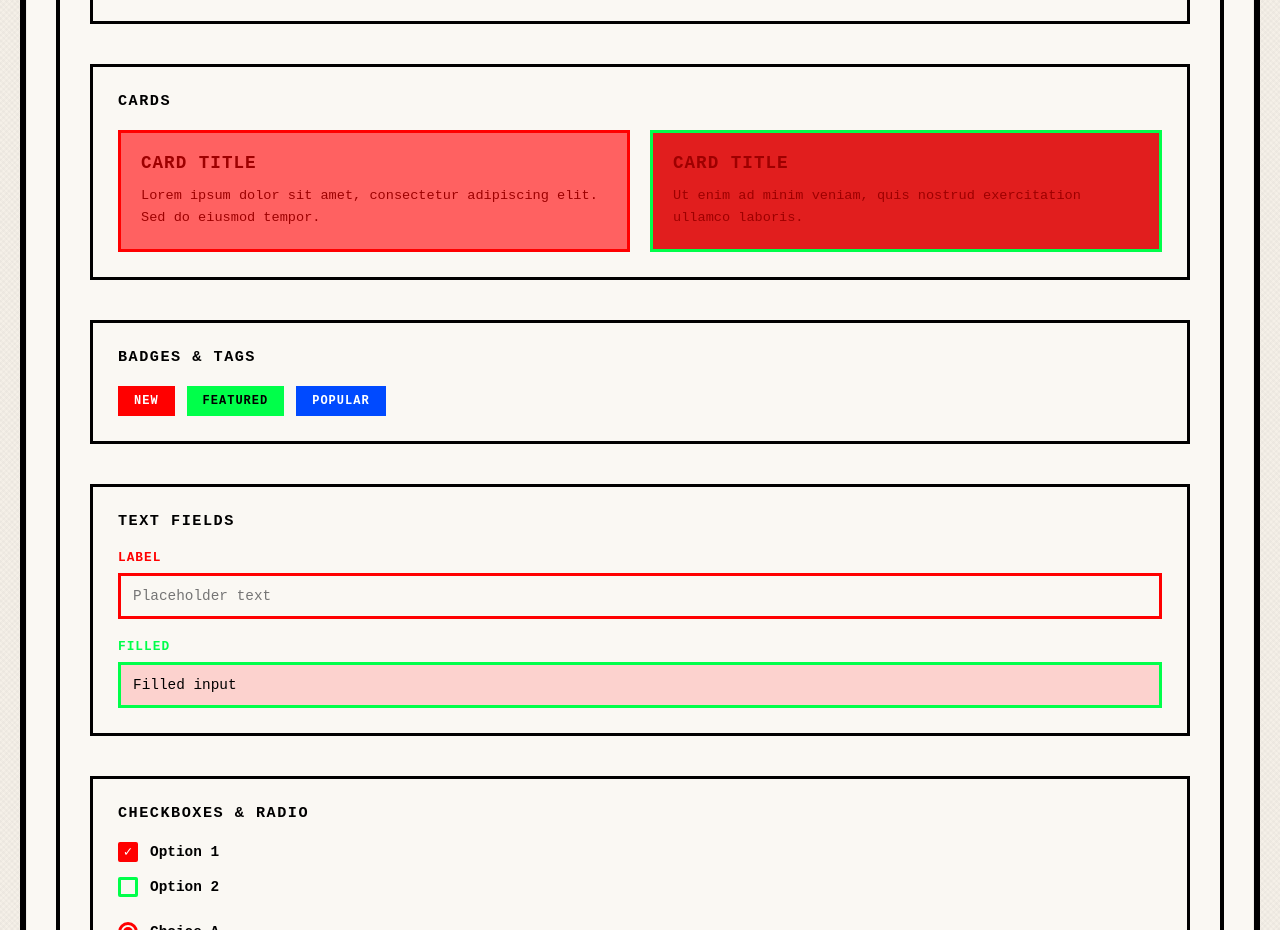
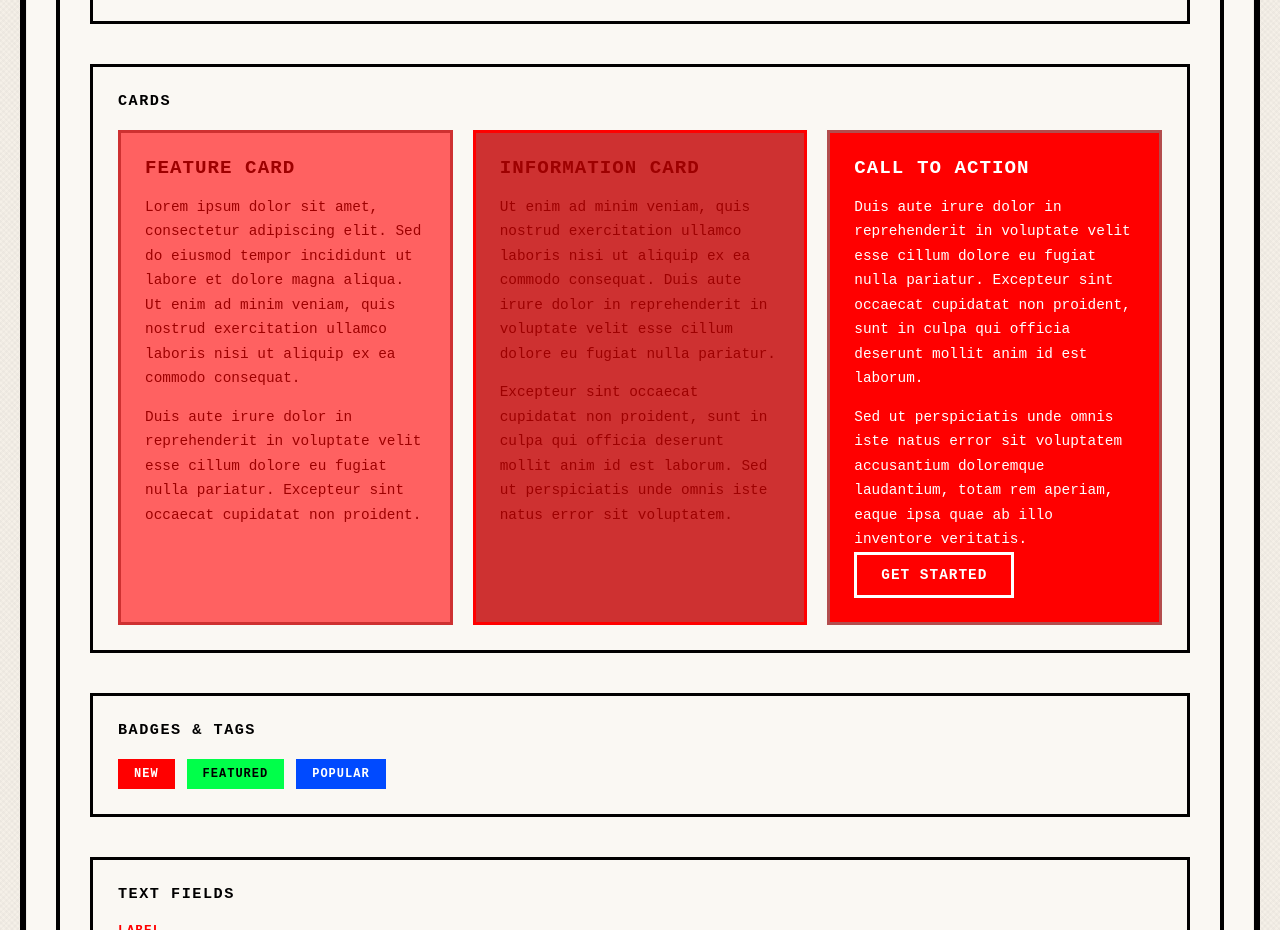
Before and after one commit to sklarow/brutalist-color-pallete, a plain HTML site: page index.html in a window 1280 px wide. Shown: the part 2820-3750 px from the top of the page. Drawn offline with Linux system fonts and the light colour scheme.

Commit message:
Improve card components: add third card, more content, CTA button, and harmonious color combinations

```diff
--- a/index.html
+++ b/index.html
@@ -234,12 +234,20 @@
                         <h4 class="component-group-title">Cards</h4>
                         <div class="cards-demo">
                             <div class="demo-card" id="demoCard1">
-                                <h5 class="card-title" id="cardTitle1">Card Title</h5>
-                                <p class="card-text" id="cardText1">Lorem ipsum dolor sit amet, consectetur adipiscing elit. Sed do eiusmod tempor.</p>
+                                <h5 class="card-title" id="cardTitle1">Feature Card</h5>
+                                <p class="card-text" id="cardText1">Lorem ipsum dolor sit amet, consectetur adipiscing elit. Sed do eiusmod tempor incididunt ut labore et dolore magna aliqua. Ut enim ad minim veniam, quis nostrud exercitation ullamco laboris nisi ut aliquip ex ea commodo consequat.</p>
+                                <p class="card-text" id="cardText1b">Duis aute irure dolor in reprehenderit in voluptate velit esse cillum dolore eu fugiat nulla pariatur. Excepteur sint occaecat cupidatat non proident.</p>
                             </div>
                             <div class="demo-card" id="demoCard2">
-                                <h5 class="card-title" id="cardTitle2">Card Title</h5>
-                                <p class="card-text" id="cardText2">Ut enim ad minim veniam, quis nostrud exercitation ullamco laboris.</p>
+                                <h5 class="card-title" id="cardTitle2">Information Card</h5>
+                                <p class="card-text" id="cardText2">Ut enim ad minim veniam, quis nostrud exercitation ullamco laboris nisi ut aliquip ex ea commodo consequat. Duis aute irure dolor in reprehenderit in voluptate velit esse cillum dolore eu fugiat nulla pariatur.</p>
+                                <p class="card-text" id="cardText2b">Excepteur sint occaecat cupidatat non proident, sunt in culpa qui officia deserunt mollit anim id est laborum. Sed ut perspiciatis unde omnis iste natus error sit voluptatem.</p>
+                            </div>
+                            <div class="demo-card" id="demoCard3">
+                                <h5 class="card-title" id="cardTitle3">Call to Action</h5>
+                                <p class="card-text" id="cardText3">Duis aute irure dolor in reprehenderit in voluptate velit esse cillum dolore eu fugiat nulla pariatur. Excepteur sint occaecat cupidatat non proident, sunt in culpa qui officia deserunt mollit anim id est laborum.</p>
+                                <p class="card-text" id="cardText3b">Sed ut perspiciatis unde omnis iste natus error sit voluptatem accusantium doloremque laudantium, totam rem aperiam, eaque ipsa quae ab illo inventore veritatis.</p>
+                                <button class="card-button" id="cardButton">Get Started</button>
                             </div>
                         </div>
                     </div>
--- a/script.js
+++ b/script.js
@@ -410,39 +410,91 @@ function updateShowcase(palette) {
         }
     }
 
-    // Cards
+    // Cards - Using harmonious monochromatic and desaturated combinations
+    // Card 1: Very light background with subtle desaturated border
     const demoCard1 = document.getElementById('demoCard1');
     if (demoCard1) {
         demoCard1.style.backgroundColor = palette.color9;
-        demoCard1.style.borderColor = palette.color1;
+        demoCard1.style.borderColor = palette.color7;
     }
 
     const cardTitle1 = document.getElementById('cardTitle1');
     if (cardTitle1) {
-        // Use darkened color for better contrast on light background
         cardTitle1.style.color = palette.color10;
     }
 
     const cardText1 = document.getElementById('cardText1');
-    if (cardText1) {
-        cardText1.style.color = palette.color10;
-    }
+    const cardText1b = document.getElementById('cardText1b');
+    if (cardText1) cardText1.style.color = palette.color10;
+    if (cardText1b) cardText1b.style.color = palette.color10;
 
+    // Card 2: Medium desaturated background with base color border
     const demoCard2 = document.getElementById('demoCard2');
     if (demoCard2) {
-        demoCard2.style.backgroundColor = palette.color8;
-        demoCard2.style.borderColor = palette.color2;
+        demoCard2.style.backgroundColor = palette.color7;
+        demoCard2.style.borderColor = palette.color1;
     }
 
     const cardTitle2 = document.getElementById('cardTitle2');
     if (cardTitle2) {
-        // Use darkened color for better contrast on light background
         cardTitle2.style.color = palette.color10;
     }
 
     const cardText2 = document.getElementById('cardText2');
-    if (cardText2) {
-        cardText2.style.color = palette.color10;
+    const cardText2b = document.getElementById('cardText2b');
+    if (cardText2) cardText2.style.color = palette.color10;
+    if (cardText2b) cardText2b.style.color = palette.color10;
+
+    // Card 3: Base color background with desaturated border
+    const demoCard3 = document.getElementById('demoCard3');
+    if (demoCard3) {
+        demoCard3.style.backgroundColor = palette.color1;
+        demoCard3.style.borderColor = palette.color3;
+    }
+
+    // Determine text color based on background brightness
+    const cardTitle3 = document.getElementById('cardTitle3');
+    const cardText3 = document.getElementById('cardText3');
+    const cardText3b = document.getElementById('cardText3b');
+    if (cardTitle3 && cardText3) {
+        const rgb = hexToRgb(palette.color1);
+        const brightness = (rgb.r * 299 + rgb.g * 587 + rgb.b * 114) / 1000;
+        const textColor = brightness > 128 ? palette.color10 : '#ffffff';
+        cardTitle3.style.color = textColor;
+        cardText3.style.color = textColor;
+        if (cardText3b) cardText3b.style.color = textColor;
+    }
+
+    // Card button styling
+    const cardButton = document.getElementById('cardButton');
+    if (cardButton) {
+        const rgb = hexToRgb(palette.color1);
+        const brightness = (rgb.r * 299 + rgb.g * 587 + rgb.b * 114) / 1000;
+        if (brightness > 128) {
+            // Light background - use dark border and text
+            cardButton.style.borderColor = palette.color10;
+            cardButton.style.color = palette.color10;
+            cardButton.onmouseenter = function() {
+                this.style.backgroundColor = palette.color10;
+                this.style.color = '#ffffff';
+            };
+            cardButton.onmouseleave = function() {
+                this.style.backgroundColor = 'transparent';
+                this.style.color = palette.color10;
+            };
+        } else {
+            // Dark background - use light border and text
+            cardButton.style.borderColor = '#ffffff';
+            cardButton.style.color = '#ffffff';
+            cardButton.onmouseenter = function() {
+                this.style.backgroundColor = '#ffffff';
+                this.style.color = palette.color1;
+            };
+            cardButton.onmouseleave = function() {
+                this.style.backgroundColor = 'transparent';
+                this.style.color = '#ffffff';
+            };
+        }
     }
 
     // Badges
--- a/styles.css
+++ b/styles.css
@@ -715,29 +715,51 @@ body.dark-mode .hex-input {
 
 .cards-demo {
     display: grid;
-    grid-template-columns: repeat(auto-fit, minmax(250px, 1fr));
+    grid-template-columns: repeat(auto-fit, minmax(280px, 1fr));
     gap: 20px;
 }
 
 .demo-card {
     border: 3px solid #000;
-    padding: 20px;
+    padding: 24px;
+    min-height: 320px;
+    display: flex;
+    flex-direction: column;
 }
 
 .card-title {
-    font-size: 1.1em;
+    font-size: 1.2em;
     font-weight: 900;
     text-transform: uppercase;
     letter-spacing: 1px;
-    margin: 0 0 12px 0;
+    margin: 0 0 16px 0;
 }
 
 .card-text {
-    font-size: 0.85em;
-    line-height: 1.6;
-    margin: 0;
+    font-size: 0.9em;
+    line-height: 1.7;
+    margin: 0 0 14px 0;
     color: var(--text-primary);
     transition: color 0.3s;
+}
+
+.card-text:last-of-type {
+    margin-bottom: 0;
+}
+
+.card-button {
+    margin-top: auto;
+    padding: 12px 24px;
+    font-family: 'Courier New', monospace;
+    font-size: 0.9em;
+    font-weight: 700;
+    text-transform: uppercase;
+    letter-spacing: 1px;
+    border: 3px solid;
+    cursor: pointer;
+    background: transparent;
+    transition: all 0.2s;
+    width: fit-content;
 }
 
 .badges-demo {
```
